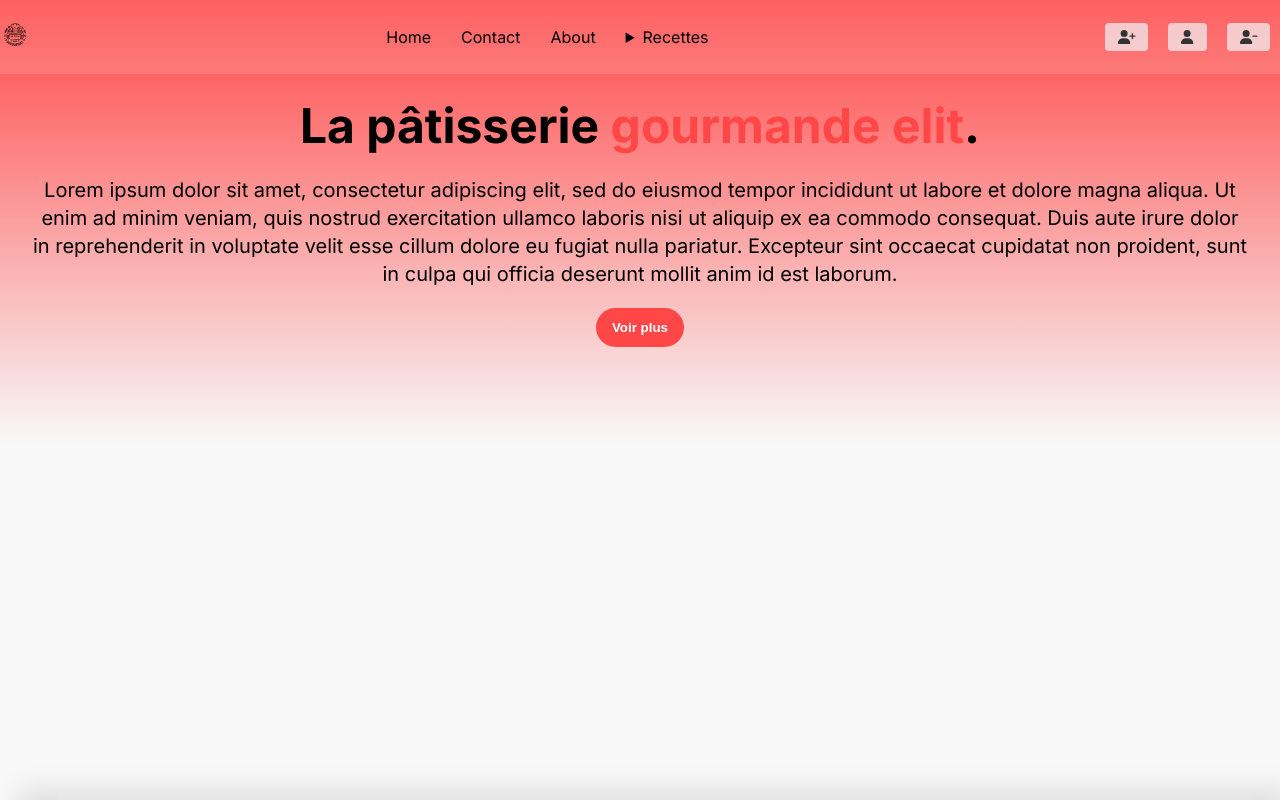
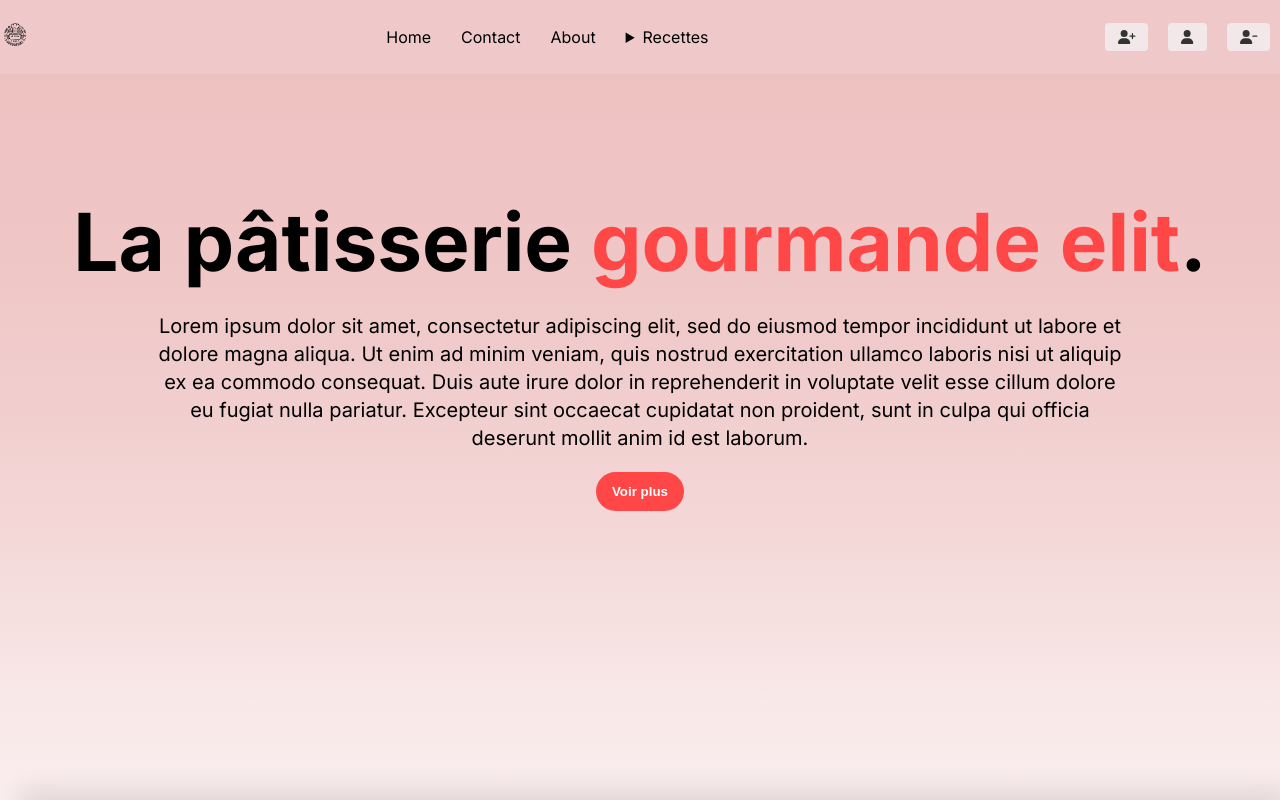
Before and after one commit to MyProfilCookie/My-project, a React (Vite) app in the folder resto/: page /recettes in a window 1280 px wide. Shown: the top 800 px of the page. Built offline with nearby package versions, Linux system fonts and the light colour scheme.

Commit message:
mise à jour du composant recette

```diff
--- a/resto/src/assets/scss/general.scss
+++ b/resto/src/assets/scss/general.scss
@@ -105,12 +105,16 @@ h6 {
   background-image: linear-gradient(to top, #ff4747, rgba(255, 255, 255, 0));
 }
 .b-gradient-to-b {
-  background-image: linear-gradient(to bottom, #ff4747, rgba(255, 255, 255, 0));
+  background-image: linear-gradient(to bottom, #eec1c1, rgba(255, 255, 255, 0));
 }
 
 .py-24 {
   padding-top: 6rem;
   padding-bottom: 6rem;
+}
+.py-48 {
+  padding-top: 12rem;
+  padding-bottom: 12rem;
 }
 .text-4xl {
   font-size: 3rem;
@@ -856,7 +860,8 @@ a:hover {
   }
 }
 .bg-prigmayBG {
-  background-color: #f8f8f8;
+  // background-color: #f8f8f8;
+  background-color: rgba(240, 248, 255, 0.65);
 }
 .min-h-screen {
   min-height: 100vh;
--- a/resto/src/assets/scss/media.scss
+++ b/resto/src/assets/scss/media.scss
@@ -14,3 +14,19 @@
         line-height: 1.25;
     }
 }
+.media-text-5xl {
+    @media (min-width: 768px) {
+        font-size: 5rem;
+        line-height: 1;
+    }
+}
+.media-leading-snug {
+    @media (min-width: 768px) {
+        line-height: 1.25;
+    }
+}
+.media-w-4-5 {
+    @media (min-width: 768px) {
+        width: 80%;
+    }
+}
--- a/resto/src/layout/Main.jsx
+++ b/resto/src/layout/Main.jsx
@@ -5,7 +5,7 @@ import Navbar from '../components/Navbar'
 import Footer from '../components/Footer'
 const Main = () => {
     return (
-        <div className='bg-prigmayBG'>
+        <div className='b-gradient-to-b'>
             <Navbar />
             <div className='min-h-screen'>
                 <Outlet />
--- a/resto/src/pages/recette/Recettes.jsx
+++ b/resto/src/pages/recette/Recettes.jsx
@@ -5,11 +5,11 @@ function Recettes() {
   return (
     <div className='container mx-auto px-4 xl-px-24 max-w-screen-2xl b-gradient-to-b'>
 
-      <div className='py-24 flex flex-col items-center justify-center gap-8'>
+      <div className='py-48 flex flex-col items-center justify-center gap-8'>
 
         <div className='text-center space-y-7 px-4'>
-          <h2 className='md-text-5xl text-4xl font-bold md-leading-snug leading-snug'> La pâtisserie <span className='text-red'>gourmande</span> <span className='text-red'>elit</span>.</h2>
-          <p className='text-xl text-gray'>Lorem ipsum dolor sit amet, consectetur adipiscing elit, sed do eiusmod tempor incididunt ut labore et dolore magna aliqua. Ut enim ad minim veniam, quis nostrud exercitation ullamco laboris nisi ut aliquip ex ea commodo consequat. Duis aute irure dolor in reprehenderit in voluptate velit esse cillum dolore eu fugiat nulla pariatur. Excepteur sint occaecat cupidatat non proident, sunt in culpa qui officia deserunt mollit anim id est laborum.</p>
+          <h2 className='media-text-5xl text-4xl font-bold media-leading-snug leading-snug'> La pâtisserie <span className='text-red'>gourmande</span> <span className='text-red'>elit</span>.</h2>
+          <p className='text-xl text-gray text-xl media-w-4-5 mx-auto'>Lorem ipsum dolor sit amet, consectetur adipiscing elit, sed do eiusmod tempor incididunt ut labore et dolore magna aliqua. Ut enim ad minim veniam, quis nostrud exercitation ullamco laboris nisi ut aliquip ex ea commodo consequat. Duis aute irure dolor in reprehenderit in voluptate velit esse cillum dolore eu fugiat nulla pariatur. Excepteur sint occaecat cupidatat non proident, sunt in culpa qui officia deserunt mollit anim id est laborum.</p>
           <button className=' btn-primary px-8 py-3 font-semibold rounded-full'>Voir plus</button>
 
         </div>
```
